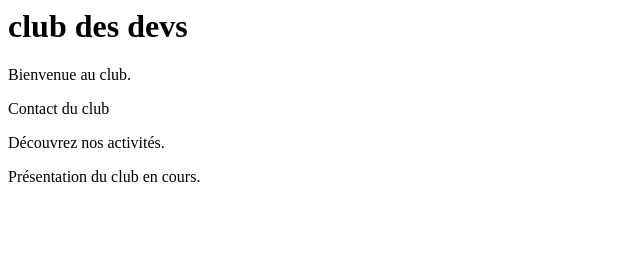
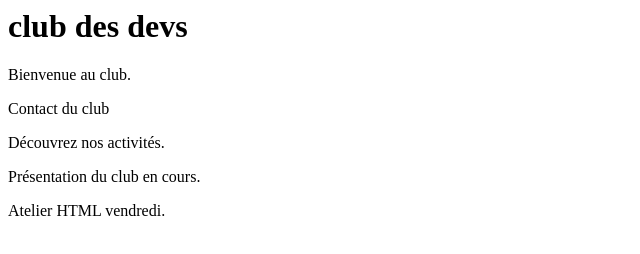
Before and after one commit to doudoh/atelier-git-vscode, a plain HTML site: page index.html in a window 1280 px wide. Shown: the whole page, without its empty margins (0-640 px from the left). Drawn offline with Linux system fonts and the light colour scheme.

Commit message:
Annoncer l'atelier HTML

```diff
--- a/index.html
+++ b/index.html
@@ -3,3 +3,4 @@
 <footer>Contact du club</footer>
 <p>Découvrez nos activités.</p>
 <p>Présentation du club en cours.</p>
+<p>Atelier HTML vendredi.</p>
```
